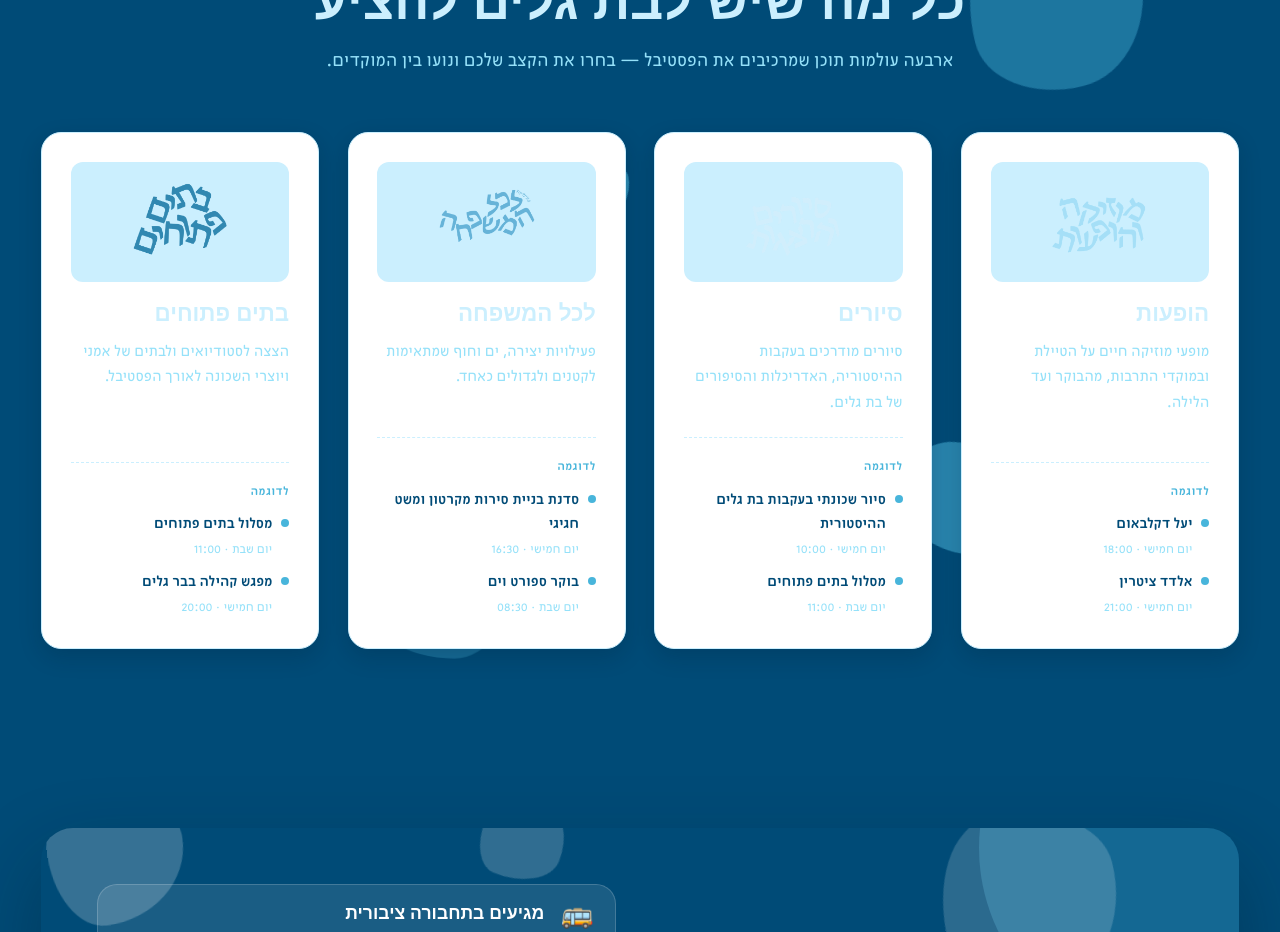
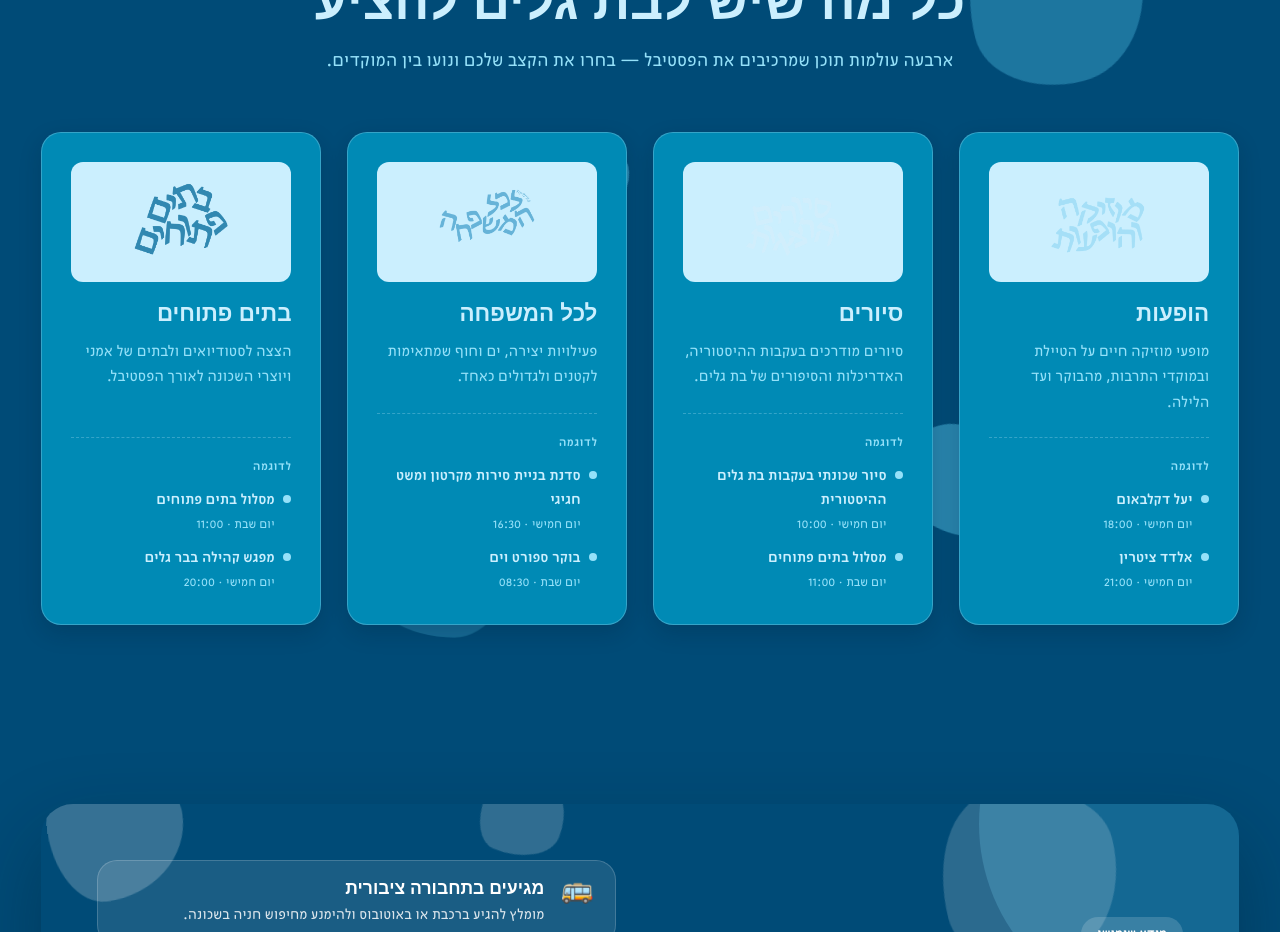
Before and after one commit to amitzadik/beitgalim16, a Next.js app: page / in a window 1280 px wide. Shown: the part 3360-4292 px from the top of the page. Built offline with nearby package versions, Linux system fonts and the light colour scheme; a web font is replaced by a local one.

Commit message:
Apply dark full-width festival palette

```diff
--- a/src/components/ProgramCategories/ProgramCategories.module.css
+++ b/src/components/ProgramCategories/ProgramCategories.module.css
@@ -11,8 +11,8 @@
 
 .grid {
   display: grid;
-  grid-template-columns: repeat(auto-fit, minmax(250px, 1fr));
-  gap: clamp(1.2rem, 3vw, 1.8rem);
+  grid-template-columns: repeat(auto-fit, minmax(min(100%, 230px), 1fr));
+  gap: clamp(1rem, 2.2vw, 1.6rem);
 }
 
 .card {
@@ -20,16 +20,19 @@
   flex-direction: column;
   gap: 0.8rem;
   padding: 1.8rem;
-  background-color: #fff;
-  border: 1px solid var(--color-light);
+  background-color: var(--color-surface);
+  border: 1px solid var(--color-border);
   border-radius: var(--radius-md);
   box-shadow: var(--shadow-sm);
-  transition: transform var(--transition), box-shadow var(--transition);
+  transition: transform var(--transition), box-shadow var(--transition),
+    border-color var(--transition), background-color var(--transition);
 }
 
 .card:hover {
   transform: translateY(-8px);
   box-shadow: var(--shadow-lg);
+  border-color: var(--color-accent-soft);
+  background-color: var(--color-secondary);
 }
 
 .visual {
@@ -55,6 +58,7 @@
 
 .title {
   font-size: 1.4rem;
+  color: var(--color-light);
 }
 
 .description {
@@ -65,14 +69,14 @@
 .examples {
   margin-block-start: 0.5rem;
   padding-block-start: 1rem;
-  border-block-start: 1px dashed var(--color-light);
+  border-block-start: 1px dashed var(--color-border);
 }
 
 .examplesLabel {
   display: inline-block;
   font-size: 0.78rem;
   font-weight: 500;
-  color: var(--color-accent);
+  color: var(--color-accent-soft);
   margin-block-end: 0.6rem;
   letter-spacing: 0.04em;
 }
@@ -92,7 +96,7 @@
 
 .example strong {
   display: block;
-  color: var(--color-primary);
+  color: var(--color-light);
   font-weight: 500;
 }
 
@@ -107,5 +111,5 @@
   height: 8px;
   margin-block-start: 7px;
   border-radius: 50%;
-  background-color: var(--color-accent);
+  background-color: var(--color-accent-soft);
 }
```
